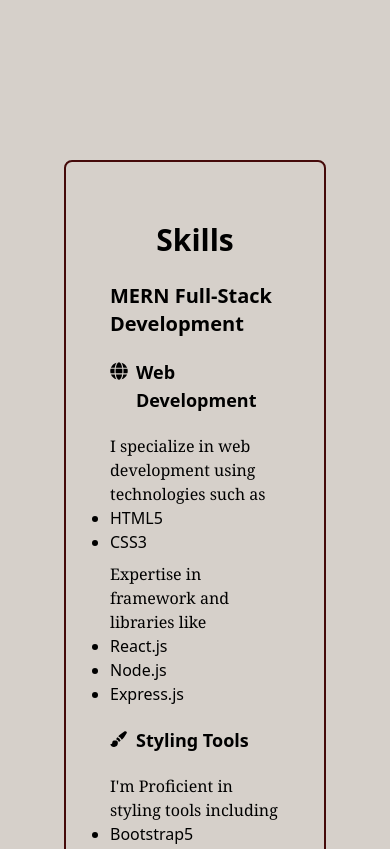
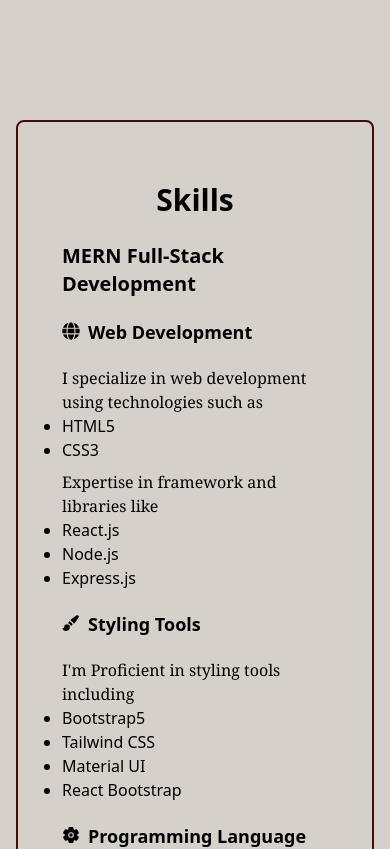
Before and after one commit to sountharyaks12/PORTFOLIO, a React (Vite) app: page / in a window 390 px wide. Shown: the part 1920-2769 px from the top of the page. Built offline with nearby package versions, Linux system fonts and the light colour scheme.

Commit message:
skills width

```diff
--- a/src/NavBar/Skills.jsx
+++ b/src/NavBar/Skills.jsx
@@ -8,7 +8,7 @@
 export default function Skills() {
   return (
     <div className='flex justify-center '>
-    <div id='skills' className=' border-2 border-red-950 rounded-lg m-16 w-3/4 p-5 '>
+    <div id='skills' className=' border-2 border-red-950 rounded-lg m-4 mt-6 md:m-16  p-5 '>
 
       <h1 className='text-3xl text-center mt-10 font-bold'>Skills</h1>
 <h1 className='m-6 text-xl font-semibold '>MERN Full-Stack Development</h1>
```
